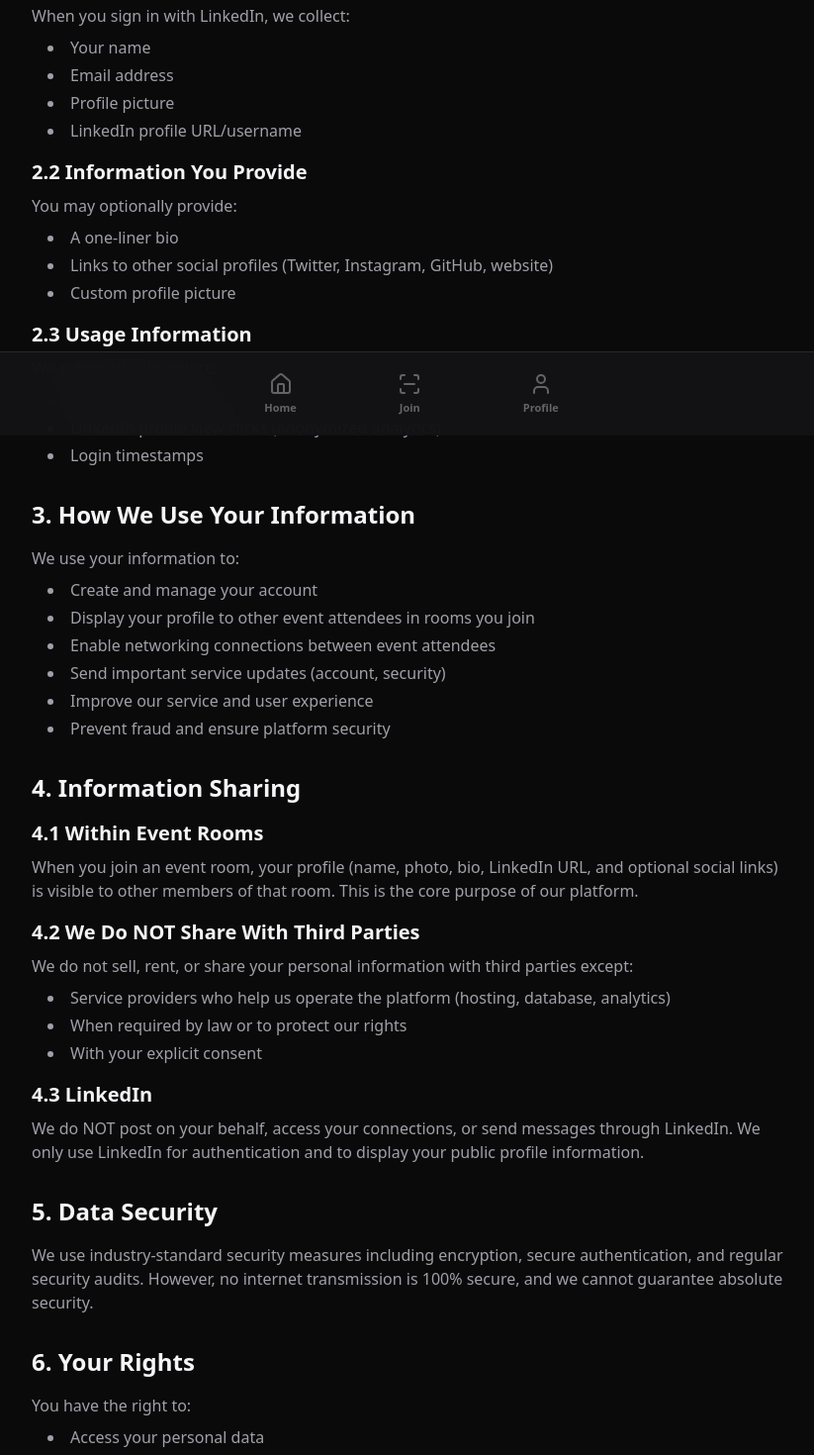
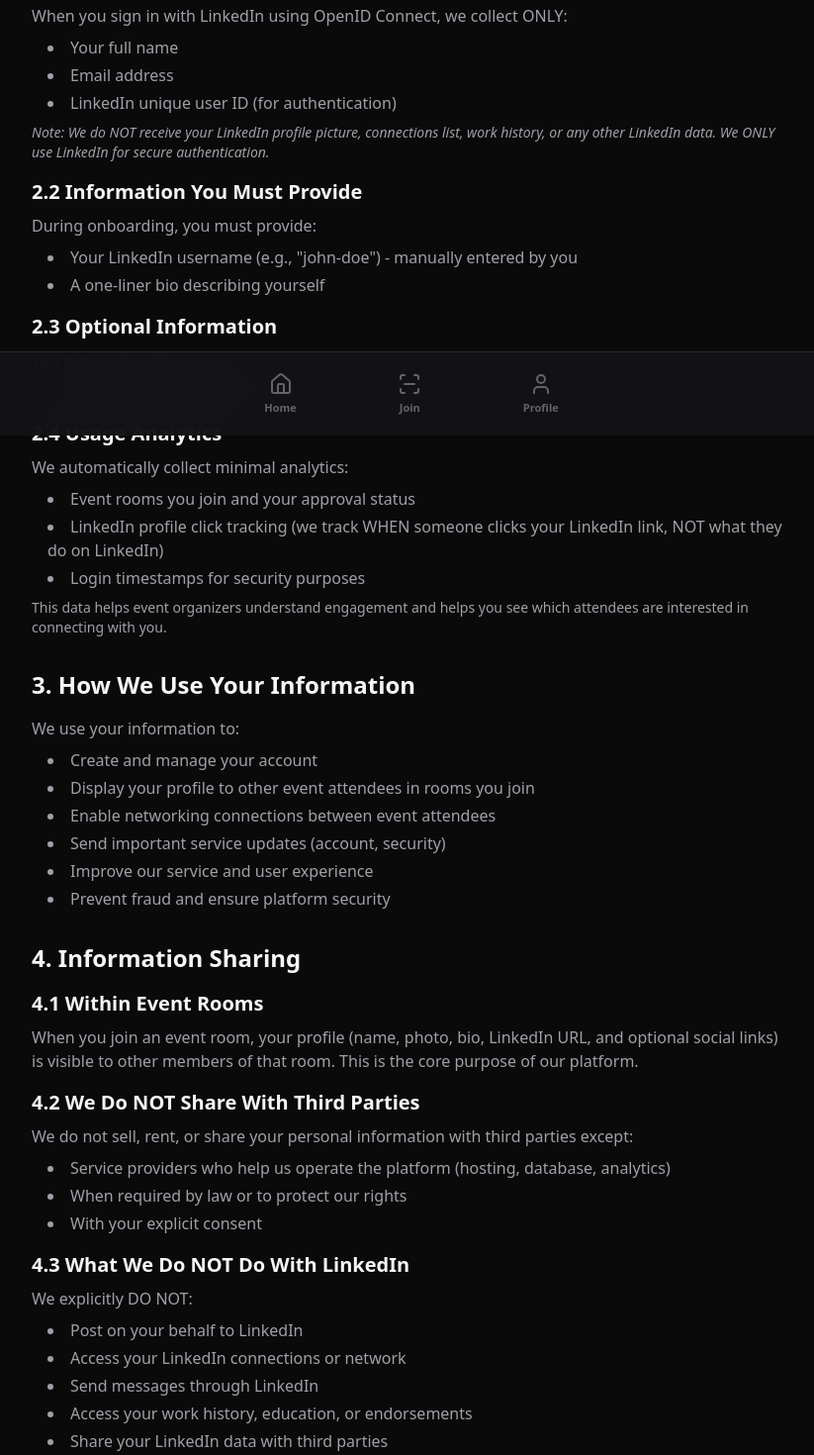
Before and after one commit to scorp2006/Huddle, a Next.js app: page /privacy in a window 1280 px wide. Shown: the part 360-1830 px from the top of the page at 99% size, without its empty margins (224-1047 px from the left). Built offline with nearby package versions, Linux system fonts and the light colour scheme; a web font is replaced by a local one.

Commit message:
privacy policy updated

```diff
--- a/app/privacy/page.tsx
+++ b/app/privacy/page.tsx
@@ -17,30 +17,42 @@
           <section>
             <h2 className="text-2xl font-bold text-[#F5F5F7] mb-4">2. Information We Collect</h2>
 
-            <h3 className="text-xl font-semibold text-[#F5F5F7] mt-4 mb-2">2.1 Information from LinkedIn</h3>
-            <p className="mb-2">When you sign in with LinkedIn, we collect:</p>
+            <h3 className="text-xl font-semibold text-[#F5F5F7] mt-4 mb-2">2.1 Information from LinkedIn OAuth</h3>
+            <p className="mb-2">When you sign in with LinkedIn using OpenID Connect, we collect ONLY:</p>
             <ul className="list-disc list-inside space-y-1 ml-4">
-              <li>Your name</li>
+              <li>Your full name</li>
               <li>Email address</li>
-              <li>Profile picture</li>
-              <li>LinkedIn profile URL/username</li>
+              <li>LinkedIn unique user ID (for authentication)</li>
+            </ul>
+            <p className="mt-2 text-sm italic">
+              Note: We do NOT receive your LinkedIn profile picture, connections list, work history,
+              or any other LinkedIn data. We ONLY use LinkedIn for secure authentication.
+            </p>
+
+            <h3 className="text-xl font-semibold text-[#F5F5F7] mt-4 mb-2">2.2 Information You Must Provide</h3>
+            <p className="mb-2">During onboarding, you must provide:</p>
+            <ul className="list-disc list-inside space-y-1 ml-4">
+              <li>Your LinkedIn username (e.g., "john-doe") - manually entered by you</li>
+              <li>A one-liner bio describing yourself</li>
             </ul>
 
-            <h3 className="text-xl font-semibold text-[#F5F5F7] mt-4 mb-2">2.2 Information You Provide</h3>
+            <h3 className="text-xl font-semibold text-[#F5F5F7] mt-4 mb-2">2.3 Optional Information</h3>
             <p className="mb-2">You may optionally provide:</p>
             <ul className="list-disc list-inside space-y-1 ml-4">
-              <li>A one-liner bio</li>
-              <li>Links to other social profiles (Twitter, Instagram, GitHub, website)</li>
-              <li>Custom profile picture</li>
+              <li>Links to other social profiles (Twitter, Instagram, GitHub, personal website)</li>
             </ul>
 
-            <h3 className="text-xl font-semibold text-[#F5F5F7] mt-4 mb-2">2.3 Usage Information</h3>
-            <p className="mb-2">We automatically collect:</p>
+            <h3 className="text-xl font-semibold text-[#F5F5F7] mt-4 mb-2">2.4 Usage Analytics</h3>
+            <p className="mb-2">We automatically collect minimal analytics:</p>
             <ul className="list-disc list-inside space-y-1 ml-4">
-              <li>Event rooms you join</li>
-              <li>LinkedIn profile view clicks (anonymized analytics)</li>
-              <li>Login timestamps</li>
+              <li>Event rooms you join and your approval status</li>
+              <li>LinkedIn profile click tracking (we track WHEN someone clicks your LinkedIn link, NOT what they do on LinkedIn)</li>
+              <li>Login timestamps for security purposes</li>
             </ul>
+            <p className="mt-2 text-sm">
+              This data helps event organizers understand engagement and helps you see which attendees
+              are interested in connecting with you.
+            </p>
           </section>
 
           <section>
@@ -73,10 +85,20 @@
               <li>With your explicit consent</li>
             </ul>
 
-            <h3 className="text-xl font-semibold text-[#F5F5F7] mt-4 mb-2">4.3 LinkedIn</h3>
-            <p>
-              We do NOT post on your behalf, access your connections, or send messages through LinkedIn.
-              We only use LinkedIn for authentication and to display your public profile information.
+            <h3 className="text-xl font-semibold text-[#F5F5F7] mt-4 mb-2">4.3 What We Do NOT Do With LinkedIn</h3>
+            <p className="mb-2">We explicitly DO NOT:</p>
+            <ul className="list-disc list-inside space-y-1 ml-4">
+              <li>Post on your behalf to LinkedIn</li>
+              <li>Access your LinkedIn connections or network</li>
+              <li>Send messages through LinkedIn</li>
+              <li>Access your work history, education, or endorsements</li>
+              <li>Share your LinkedIn data with third parties</li>
+              <li>Store your LinkedIn password (we use OAuth 2.0)</li>
+            </ul>
+            <p className="mt-2">
+              We ONLY use LinkedIn to verify your identity during sign-in. After authentication,
+              LinkedIn is not involved in any way - we simply display a link to your public LinkedIn
+              profile that other users can click to connect with you directly on LinkedIn.
             </p>
           </section>
 
@@ -138,7 +160,35 @@
           </section>
 
           <section>
-            <h2 className="text-2xl font-bold text-[#F5F5F7] mb-4">11. Changes to This Policy</h2>
+            <h2 className="text-2xl font-bold text-[#F5F5F7] mb-4">11. Your Consent</h2>
+            <p className="mb-2">
+              By signing in with LinkedIn and creating an account on Huddle, you explicitly consent to:
+            </p>
+            <ul className="list-disc list-inside space-y-1 ml-4">
+              <li>The collection and use of your information as described in this Privacy Policy</li>
+              <li>Your profile being visible to other members in event rooms you join</li>
+              <li>Event organizers seeing your name, email, and LinkedIn username for approval purposes</li>
+              <li>Other users being able to click through to your public LinkedIn profile</li>
+              <li>Analytics tracking of profile interactions within the platform</li>
+            </ul>
+            <p className="mt-4">
+              You can withdraw consent at any time by deleting your account, which will remove all your
+              data from our platform within 30 days.
+            </p>
+          </section>
+
+          <section>
+            <h2 className="text-2xl font-bold text-[#F5F5F7] mb-4">12. Legal Basis for Processing (GDPR)</h2>
+            <p className="mb-2">For users in the EU/EEA, we process your data based on:</p>
+            <ul className="list-disc list-inside space-y-1 ml-4">
+              <li><strong>Consent:</strong> You explicitly agree when signing in and joining event rooms</li>
+              <li><strong>Contract Performance:</strong> Processing necessary to provide our networking service</li>
+              <li><strong>Legitimate Interest:</strong> Platform security, fraud prevention, and service improvement</li>
+            </ul>
+          </section>
+
+          <section>
+            <h2 className="text-2xl font-bold text-[#F5F5F7] mb-4">13. Changes to This Policy</h2>
             <p>
               We may update this Privacy Policy. We will notify you of significant changes via email
               or a notice on our platform. Continued use after changes constitutes acceptance.
@@ -146,7 +196,7 @@
           </section>
 
           <section>
-            <h2 className="text-2xl font-bold text-[#F5F5F7] mb-4">12. Contact Us</h2>
+            <h2 className="text-2xl font-bold text-[#F5F5F7] mb-4">14. Contact Us</h2>
             <p className="mb-2">For privacy questions or concerns, contact us at:</p>
             <p className="text-[#F5F5F7]">
               Email: <span className="text-[#FF6B35]">ayyagariabhinav21@gmail.com</span>
```
